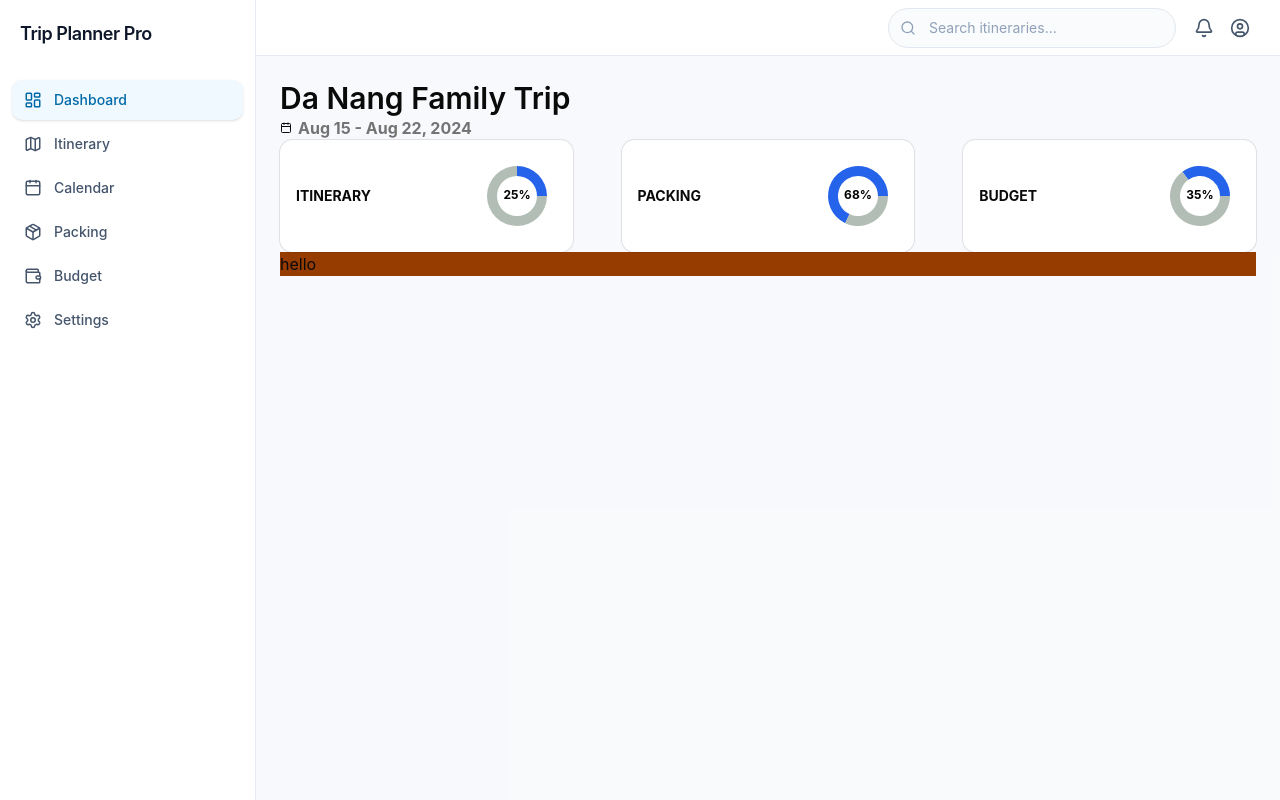
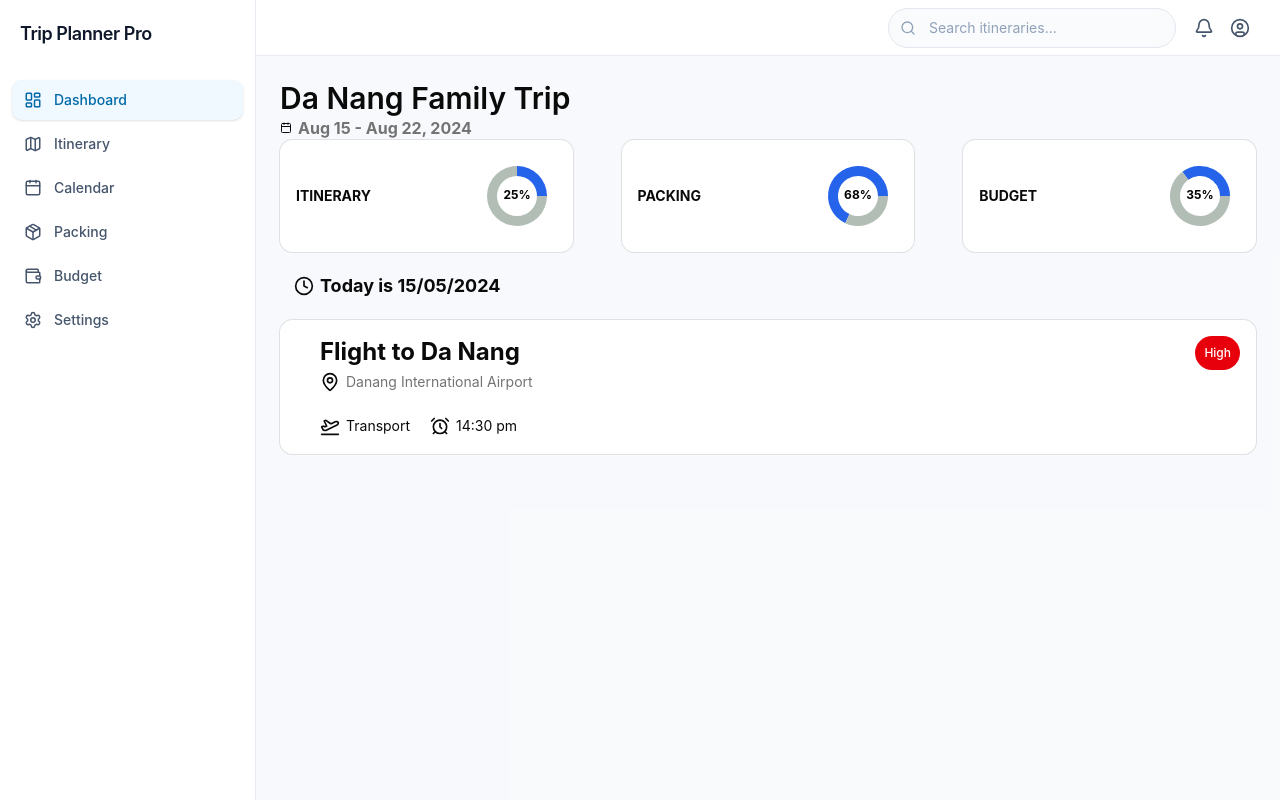
Before and after one commit to ThaoNguyen151/trip-planner-pro, a React (Vite) app: page /dashboard in a window 1280 px wide. Built offline with nearby package versions, Linux system fonts and the light colour scheme.

Commit message:
feat: added itinerary preview cards

```diff
--- /dev/null
+++ b/src/components/dashboard/DashboardItinPreviewArea.tsx
@@ -0,0 +1,17 @@
+import DashboardItinPreviewCard from "./DashboardItinPreviewCard";
+import { Clock } from "lucide-react";
+
+export default function DashboardItinPreviewArea() {
+    return (
+        <div>
+            <div className="pt-5 pb-5 pl-3.5 flex flex-row items-center space-x-1.5">
+                <Clock className="w-5"/>
+                <p className="text-foreground font-bold text-lg">Today is 15/05/2024</p>
+            </div>
+
+            <div>
+                <DashboardItinPreviewCard></DashboardItinPreviewCard>
+            </div>
+        </div>
+    )
+}
--- /dev/null
+++ b/src/components/dashboard/DashboardItinPreviewCard.tsx
@@ -0,0 +1,31 @@
+import { Card, CardContent } from "../ui/card"
+import { MapPin, PlaneTakeoff, AlarmClock } from "lucide-react"
+import { Badge } from "../ui/badge"
+
+export default function DashboardItinPreviewCard() {
+    return (
+        <Card className="pl-6">
+            <CardContent>
+                <div className="flex flex-row justify-between">
+                    <p className="text-2xl font-bold pb-0.5">Flight to Da Nang</p>
+                    <Badge variant={"destructive"}>High</Badge>
+                </div>
+                <div className="flex flex-row space-x-1.5 items-center">
+                    <MapPin className="w-5"/>
+                    <p className="text-muted-foreground">Danang International Airport</p>
+                </div>
+                <div className="h-5"></div>
+                <div className="flex flex-row space-x-5 items-center">
+                    <div className="flex flex-row space-x-1.5 items-center">
+                        <PlaneTakeoff className="w-5" />
+                        <p className="text-foreground">Transport</p>
+                    </div>
+                    <div className="flex flex-row space-x-1.5 items-center">
+                        <AlarmClock className="w-5"/>
+                        <p className="text-foreground">14:30 pm</p>
+                    </div>
+                </div>
+            </CardContent>
+        </Card>
+    )
+}
--- a/src/components/dashboard/DisplayArea.tsx
+++ b/src/components/dashboard/DisplayArea.tsx
@@ -1,10 +1,11 @@
+import DashboardItinPreviewArea from "./DashboardItinPreviewArea";
 import { ProgressCard } from "./ProgressCard";
 
 
 export function DisplayArea() {
     return (
         <div className="">
-            <div className="md:h-3/10  md:gap-[5%] flex flex-col min-[850px]:flex-row">
+            <div className="min-[850px]:h-3/10  min-[850px]:gap-[5%] flex flex-col min-[850px]:flex-row">
                 <div className="min-[850px]:w-3/10 w-full">
                     <ProgressCard name="itinerary" past={4} total={16}></ProgressCard>
                 </div>
@@ -15,8 +16,8 @@ export function DisplayArea() {
                     <ProgressCard name="budget" past={4200} total={12000}></ProgressCard>
                 </div>
             </div>
-            <div className="md:h-7/10 bg-amber-800">
-                <p>hello</p>
+            <div className="min-[850px]:h-7/10">
+                <DashboardItinPreviewArea></DashboardItinPreviewArea>
             </div>
         </div>
     )
--- /dev/null
+++ b/src/components/ui/badge.tsx
@@ -0,0 +1,43 @@
+import * as React from "react"
+import { cva, type VariantProps } from "class-variance-authority"
+import { Slot } from "radix-ui"
+import { cn } from "@/lib/utils"
+const badgeVariants = cva(
+  "inline-flex w-fit shrink-0 items-center justify-center gap-1 overflow-hidden rounded-full border border-transparent px-2 py-0.5 text-xs font-medium whitespace-nowrap transition-[color,box-shadow] focus-visible:border-ring focus-visible:ring-[3px] focus-visible:ring-ring/50 aria-invalid:border-destructive aria-invalid:ring-destructive/20 dark:aria-invalid:ring-destructive/40 [&>svg]:pointer-events-none [&>svg]:size-3",
+  {
+    variants: {
+      variant: {
+        default: "bg-primary text-primary-foreground [a&]:hover:bg-primary/90",
+        secondary:
+          "bg-secondary text-secondary-foreground [a&]:hover:bg-secondary/90",
+        destructive:
+          "bg-destructive text-white focus-visible:ring-destructive/20 dark:bg-destructive/60 dark:focus-visible:ring-destructive/40 [a&]:hover:bg-destructive/90",
+        outline:
+          "border-border text-foreground [a&]:hover:bg-accent [a&]:hover:text-accent-foreground",
+        ghost: "[a&]:hover:bg-accent [a&]:hover:text-accent-foreground",
+        link: "text-primary underline-offset-4 [a&]:hover:underline",
+      },
+    },
+    defaultVariants: {
+      variant: "default",
+    },
+  }
+)
+function Badge({
+  className,
+  variant = "default",
+  asChild = false,
+  ...props
+}: React.ComponentProps<"span"> &
+  VariantProps<typeof badgeVariants> & { asChild?: boolean }) {
+  const Comp = asChild ? Slot.Root : "span"
+  return (
+    <Comp
+      data-slot="badge"
+      data-variant={variant}
+      className={cn(badgeVariants({ variant }), className)}
+      {...props}
+    />
+  )
+}
+export { Badge, badgeVariants }
```
